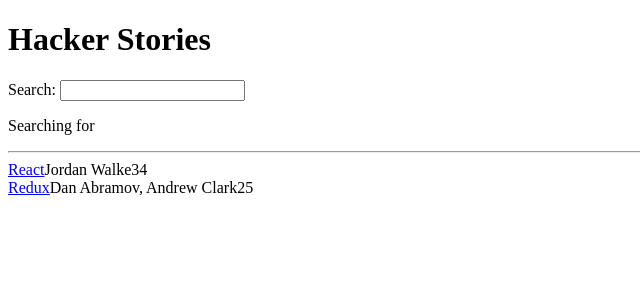
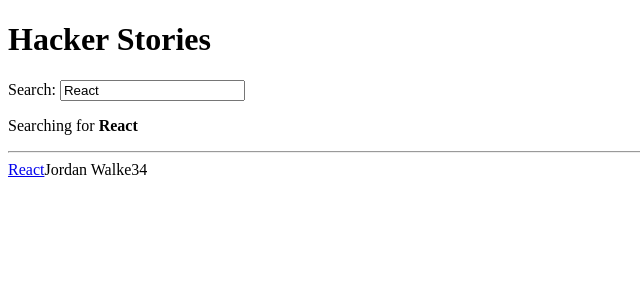
Before and after one commit to duckdoe/road-to-react, a React (Vite) app: page / in a window 1280 px wide. Shown: the top 300 px of the page, without its empty margins (0-640 px from the left). Built offline with nearby package versions, Linux system fonts and the light colour scheme.

Commit message:
Learnt React side effect using a React hook called useEffect.

```diff
--- a/src/App.jsx
+++ b/src/App.jsx
@@ -20,7 +20,13 @@
     },
   ];
 
-  const [searchTerm, setSearchTerm] = React.useState("");
+  const [searchTerm, setSearchTerm] = React.useState(
+    localStorage.getItem("search") || "React"
+  );
+
+  React.useEffect(() => {
+    localStorage.setItem("search", searchTerm);
+  }, [searchTerm]);
 
   const handleSearch = (e) => {
     setSearchTerm(e.target.value);
@@ -55,14 +61,15 @@
 
 const List = ({ list }) =>
   list.map((item) => <Item key={item.objectID} item={item} />);
-const Item = ({ item: { title, url, author, num_comments, points } }) => (
+
+const Item = ({ item }) => (
   <div>
     <span>
-      <a href={url}>{title}</a>
+      <a href={item.url}>{item.title}</a>
     </span>
-    <span>{author}</span>
-    <span>{num_comments}</span>
-    <span>{points}</span>
+    <span>{item.author}</span>
+    <span>{item.num_comments}</span>
+    <span>{item.points}</span>
   </div>
 );
 
```
Also changed, not shown: 1 other file (tests, documents, lock files or other folders).
